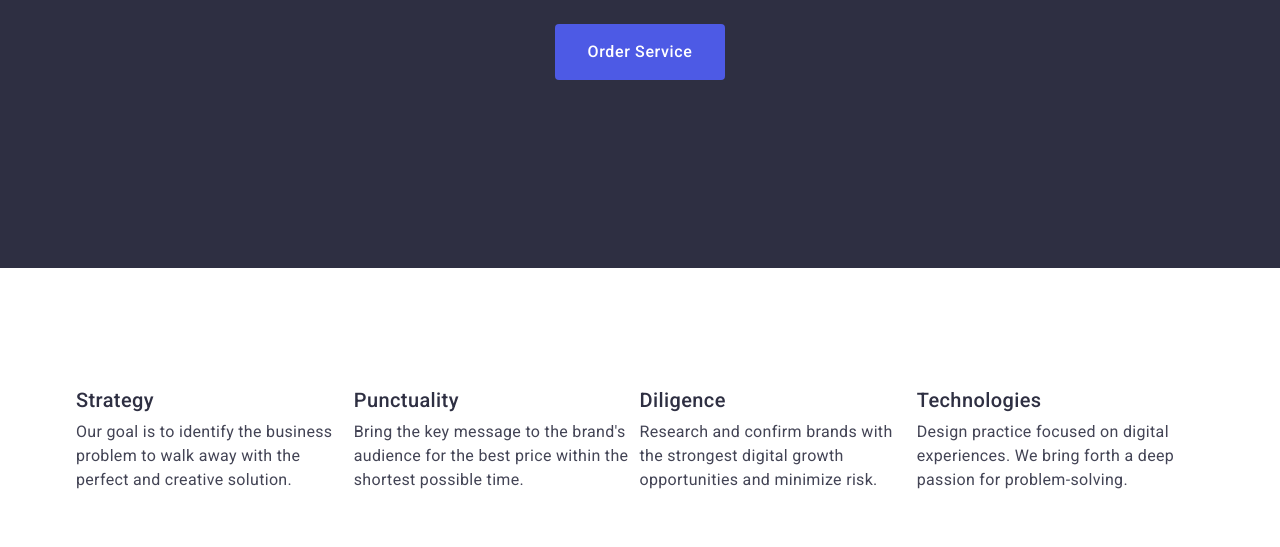
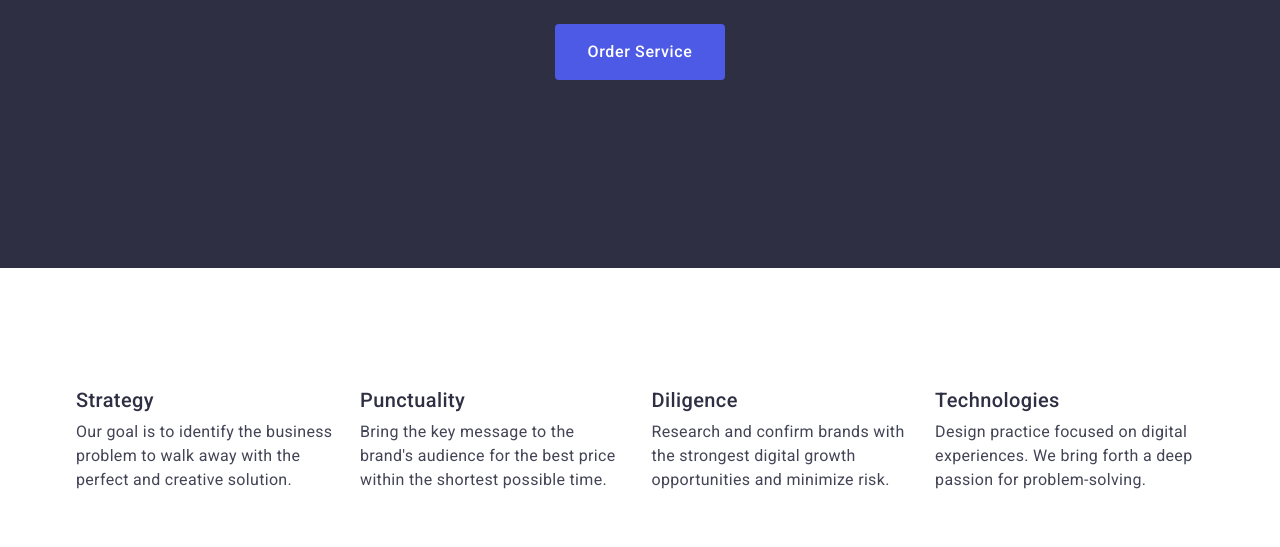
Before and after one commit to artemshevchenko-007/goit-markup-hw-03, a plain HTML site: page index.html in a window 1280 px wide. Shown: the part 405-952 px from the top of the page. Drawn offline with nearby package versions, Linux system fonts and the light colour scheme.

Commit message:
add geometry3

```diff
--- a/css/styles.css
+++ b/css/styles.css
@@ -176,7 +176,11 @@ img {
 
 .features-list {
     display: flex;
-    flex-basis: calc((100% - 72px) / 4))
+    gap: 24px;
+}
+
+.features-item {
+    width: calc((100% - 72px) / 4))
 }
 
 .features-item-header {
@@ -217,11 +221,11 @@ img {
 .team-list {
     display: flex;
     gap: 24px;
-    border-radius: 0 0 4px 4px;
 }
 
 .team-item {
     background-color: #fff;
+    border-radius: 0 0 4px 4px;
 }
 .team-name {
     font-weight: 500;
```
